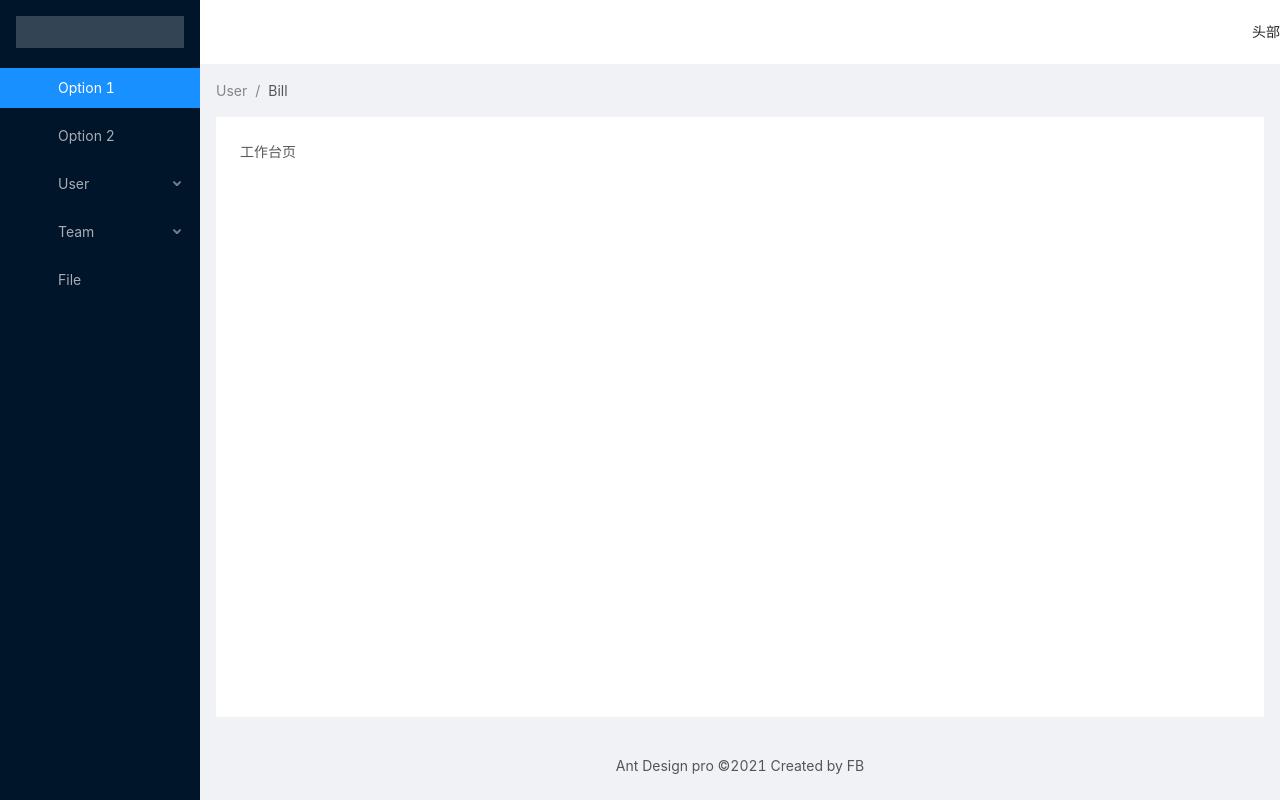
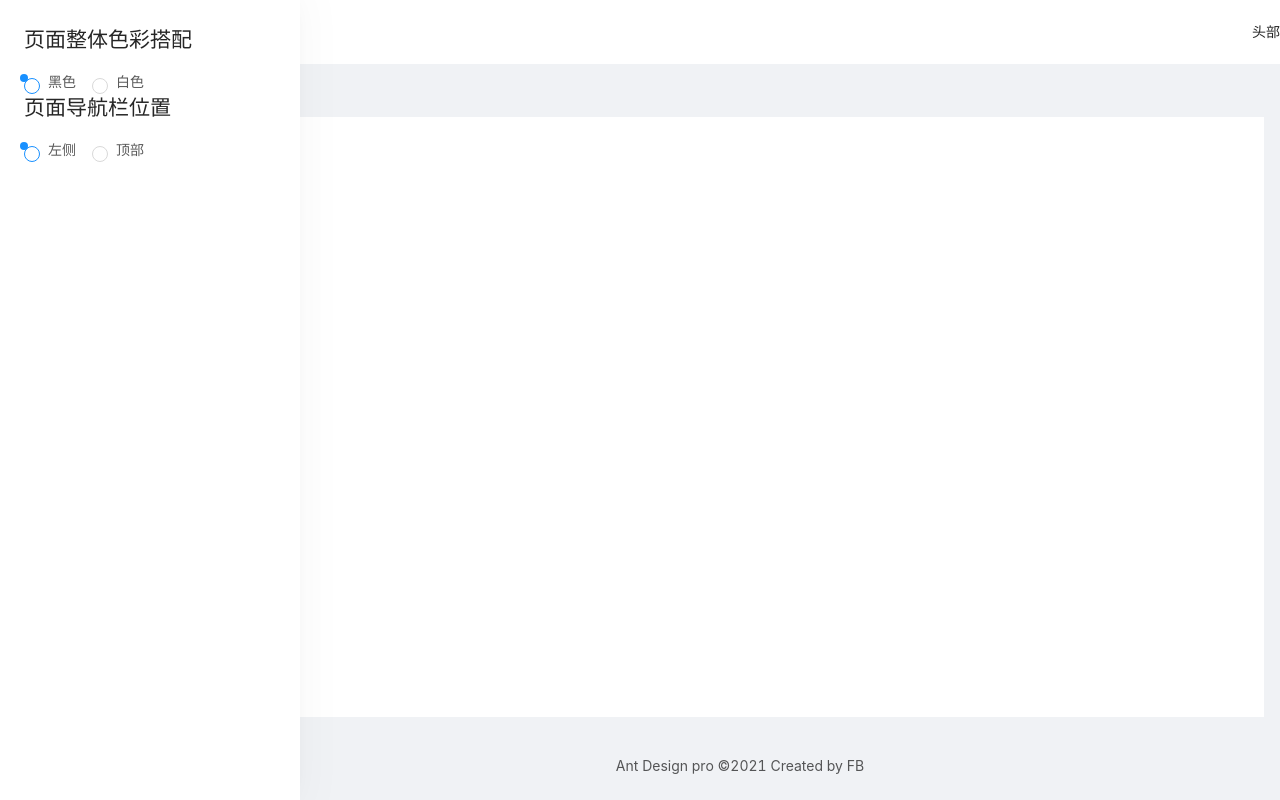
Before and after one commit to kubin51/Demo, a Vue app: page /dashboard/workplace in a window 1280 px wide. Built offline with nearby package versions, Linux system fonts and the light colour scheme.

Commit message:
页面布局实现

```diff
--- a/src/layouts/BaseLayout.vue
+++ b/src/layouts/BaseLayout.vue
@@ -1,6 +1,13 @@
 <template>
+  <div>
     <a-layout id="components-layout-demo-side" style="min-height: 100vh">
-    <a-layout-sider v-model="collapsed" :trigger="null" collapsible>
+      <a-layout-sider
+        v-if="themeLocal === 'left'"
+        :theme="themeColor"
+        v-model="collapsed"
+        :trigger="null"
+        collapsible
+      >
         <div class="logo" />
         <SiderMenu />
       </a-layout-sider>
@@ -18,7 +25,9 @@
             <a-breadcrumb-item>User</a-breadcrumb-item>
             <a-breadcrumb-item>Bill</a-breadcrumb-item>
           </a-breadcrumb>
-        <div :style="{ padding: '24px', background: '#fff', minHeight: '90%' }">
+          <div
+            :style="{ padding: '24px', background: '#fff', minHeight: '90%' }"
+          >
             <router-view></router-view>
           </div>
         </a-layout-content>
@@ -27,20 +36,32 @@
         </a-layout-footer>
       </a-layout>
     </a-layout>
+    <ThemeSetting />
+  </div>
 </template>
 <script>
 import Header from "./Header";
 import Footer from "./Footer";
 import SiderMenu from "./SiderMenu";
+import ThemeSetting from "../views/ThemeSetting";
 
 export default {
   name: "BaseLayout",
   data() {
     return {
-      collapsed: false
+      collapsed: false,
+      visible: false
     };
   },
-  components: { Header, Footer, SiderMenu }
+  computed: {
+    themeColor() {
+      return this.$route.query.themeColor || "dark";
+    },
+    themeLocal() {
+      return this.$route.query.themeLocal || "left";
+    }
+  },
+  components: { Header, Footer, SiderMenu, ThemeSetting }
 };
 </script>
 
--- a/src/layouts/SiderMenu.vue
+++ b/src/layouts/SiderMenu.vue
@@ -1,6 +1,6 @@
 <template>
   <div>
-    <a-menu theme="dark" :default-selected-keys="['1']" mode="inline">
+    <!--<a-menu theme="dark" :default-selected-keys="['1']" mode="inline">
       <a-menu-item key="1">
         <a-icon type="pie-chart" />
         <span>Option 1</span>
@@ -34,7 +34,8 @@
         <a-icon type="file" />
         <span>File</span>
       </a-menu-item>
-    </a-menu>
+    </a-menu>-->
+    菜单
   </div>
 </template>
 
--- /dev/null
+++ b/src/views/ThemeSetting/index.vue
@@ -0,0 +1,71 @@
+<template>
+  <div>
+    <a-drawer
+      placement="right"
+      :closable="false"
+      :visible="visible"
+      @close="onClose"
+      width="300px"
+    >
+      <template v-slot:handle>
+        <a-icon
+          class="settingIcon"
+          :type="visible ? 'close' : 'setting'"
+          @click="visible = !visible"
+        />
+      </template>
+      <div>
+        <h2>页面整体色彩搭配</h2>
+        <a-radio-group
+          :value="$route.query.themeColor || 'dark'"
+          @change="e => handSettingChange('themeColor', e.target.value)"
+        >
+          <a-radio value="dark">黑色</a-radio>
+          <a-radio value="light">白色</a-radio>
+        </a-radio-group>
+      </div>
+      <div>
+        <h2>页面导航栏位置</h2>
+        <a-radio-group
+          :value="$route.query.themeLocal || 'left'"
+          @change="e => handSettingChange('themeLocal', e.target.value)"
+        >
+          <a-radio value="left">左侧</a-radio>
+          <a-radio value="top">顶部</a-radio>
+        </a-radio-group>
+      </div>
+    </a-drawer>
+  </div>
+</template>
+
+<script>
+export default {
+  name: "index",
+  data() {
+    return {
+      visible: false
+    };
+  },
+  methods: {
+    onClose() {
+      this.visible = false;
+    },
+    handSettingChange(type, value) {
+      this.$router.push({ query: { ...this.$route.query, [type]: value } });
+    }
+  }
+};
+</script>
+
+<style scoped>
+.settingIcon {
+  position: absolute;
+  top: 240px;
+  right: 300px;
+  background-color: #189ffe;
+  width: 40px;
+  height: 40px;
+  line-height: 40px;
+  border-radius: 3px 0 0 3px;
+}
+</style>
```
Also changed, not shown: src/Antd.js (+11 -1 lines). Lines whose indentation alone changed are shown as unchanged.
